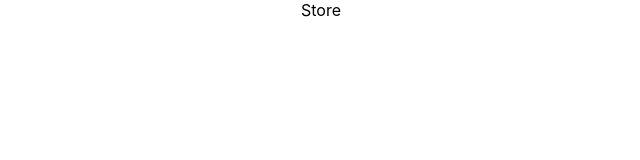
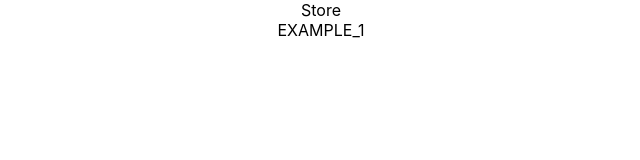
Before and after one commit to eorev/webstore, a React (Create React App) app: page / in a window 1280 px wide. Shown: the top 160 px of the page, without its empty margins (319-959 px from the left). Built offline with nearby package versions, Linux system fonts and the light colour scheme.

Commit message:
fixing linter issues

```diff
--- a/src/App.tsx
+++ b/src/App.tsx
@@ -7,6 +7,7 @@ function App() {
     return (
         <div className="App">
             <Navbar></Navbar>
+            <span>{catalog.PRODUCTS[0].name}</span>
         </div>
     );
 }
```
